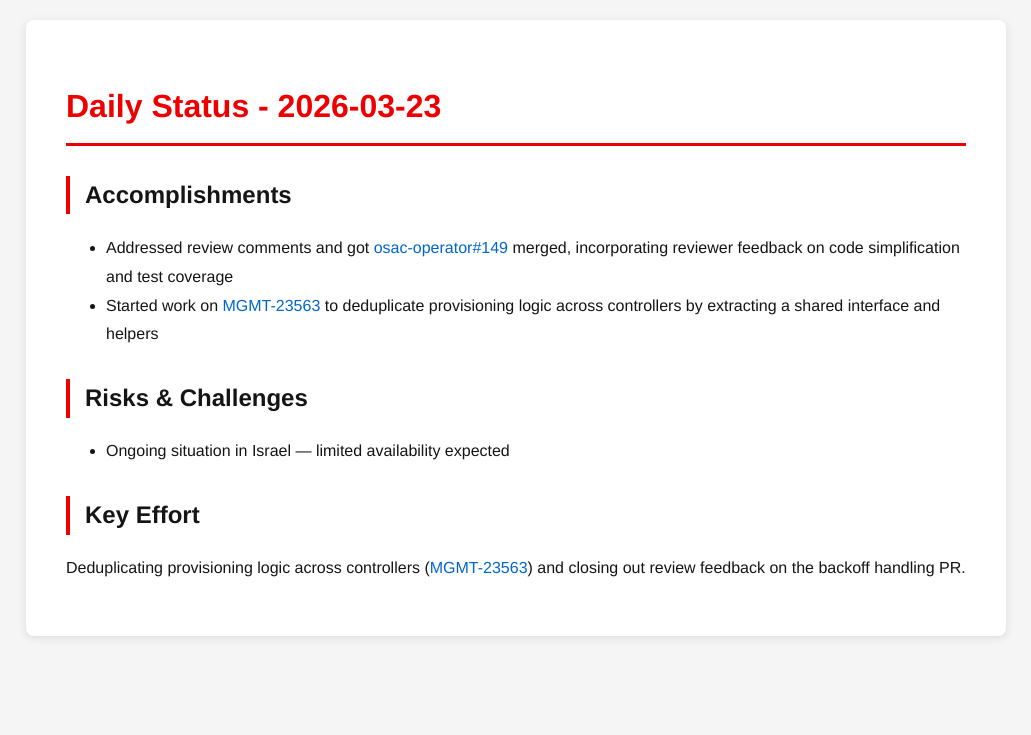
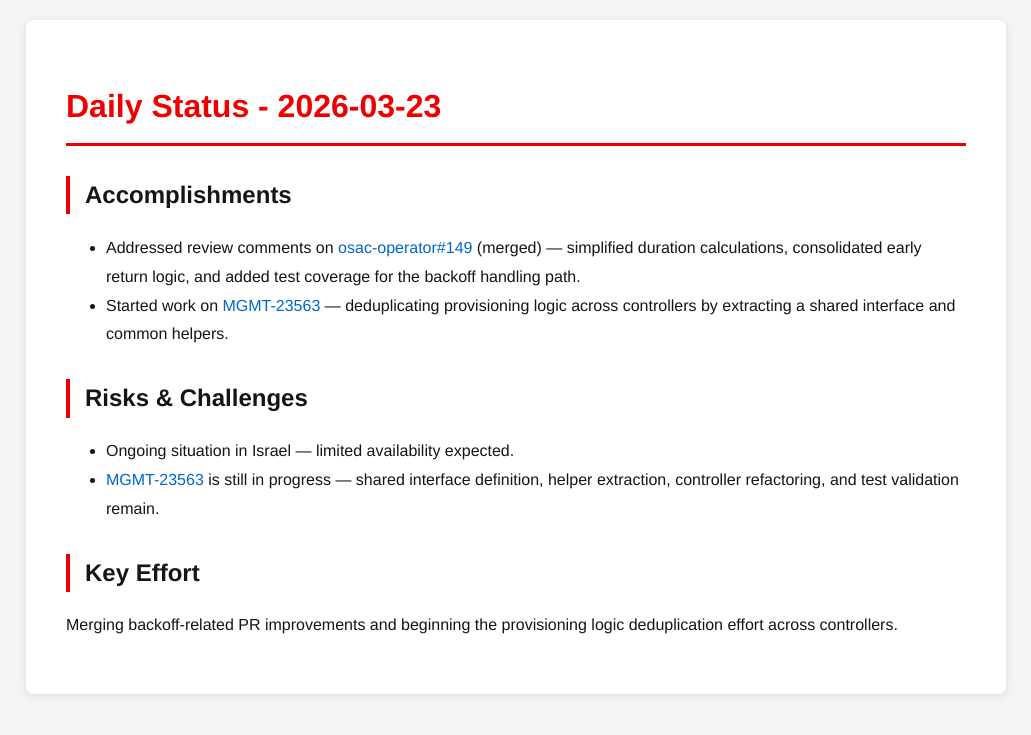
Before and after one commit to tzvatot/daily-status, a Jekyll site: the page built from 2026-03-23.md, in a window 1280 px wide. Shown: the top 735 px of the page, without its empty margins (124-1155 px from the left). Built offline with Jekyll 4.4.1, drawn with Linux system fonts in a browser that asks for light colours.

Commit message:
Daily status update - 2026-03-23

```diff
--- a/2026-03-23.md
+++ b/2026-03-23.md
@@ -7,11 +7,12 @@
 # Daily Status - 2026-03-23
 
 ## Accomplishments
-- Addressed review comments and got [osac-operator#149](https://github.com/osac-project/osac-operator/pull/149) merged, incorporating reviewer feedback on code simplification and test coverage
-- Started work on [MGMT-23563](https://issues.redhat.com/browse/MGMT-23563) to deduplicate provisioning logic across controllers by extracting a shared interface and helpers
+- Addressed review comments on [osac-operator#149](https://github.com/osac-project/osac-operator/pull/149) (merged) — simplified duration calculations, consolidated early return logic, and added test coverage for the backoff handling path.
+- Started work on [MGMT-23563](https://issues.redhat.com/browse/MGMT-23563) — deduplicating provisioning logic across controllers by extracting a shared interface and common helpers.
 
 ## Risks & Challenges
-- Ongoing situation in Israel — limited availability expected
+- Ongoing situation in Israel — limited availability expected.
+- [MGMT-23563](https://issues.redhat.com/browse/MGMT-23563) is still in progress — shared interface definition, helper extraction, controller refactoring, and test validation remain.
 
 ## Key Effort
-Deduplicating provisioning logic across controllers ([MGMT-23563](https://issues.redhat.com/browse/MGMT-23563)) and closing out review feedback on the backoff handling PR.
+Merging backoff-related PR improvements and beginning the provisioning logic deduplication effort across controllers.
```
